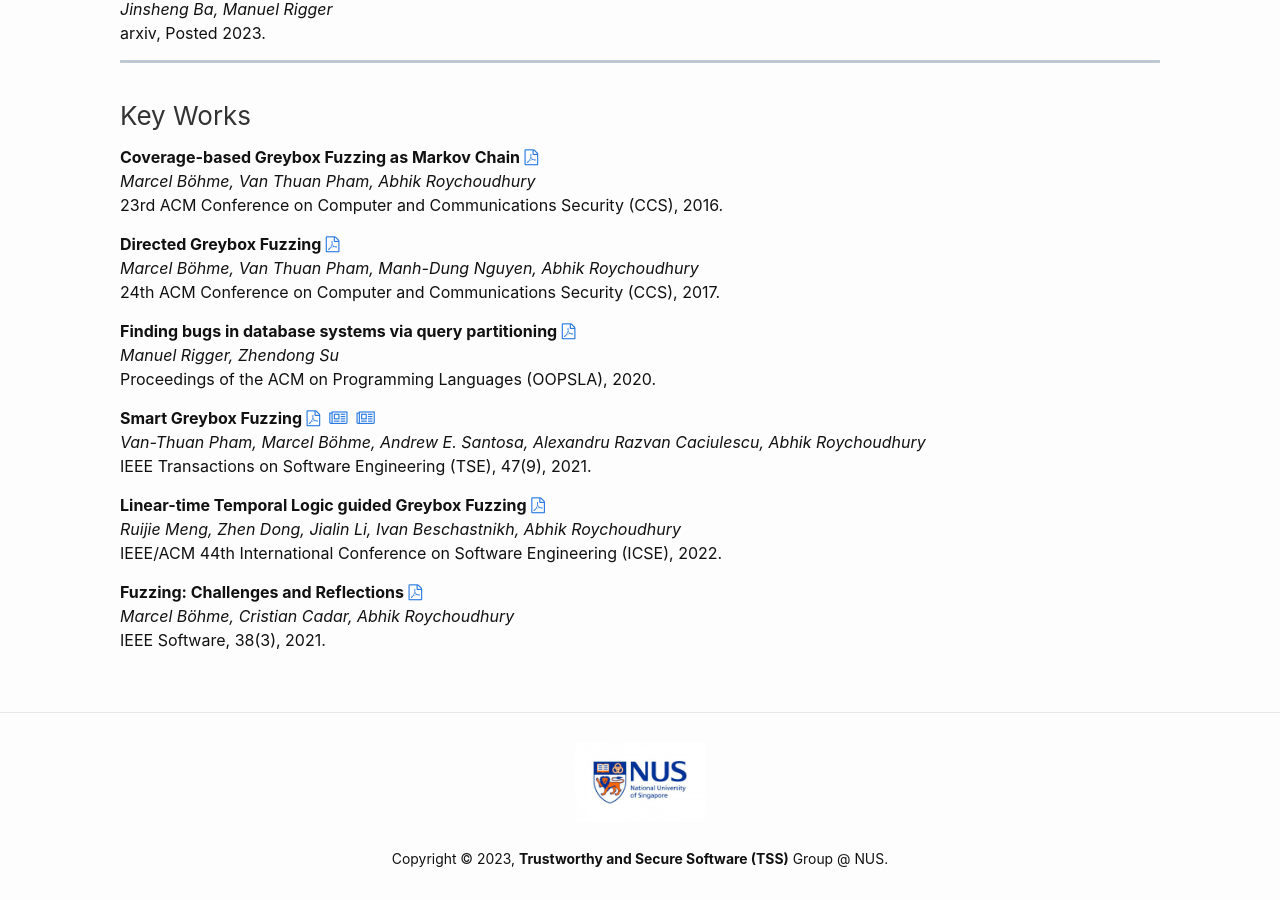
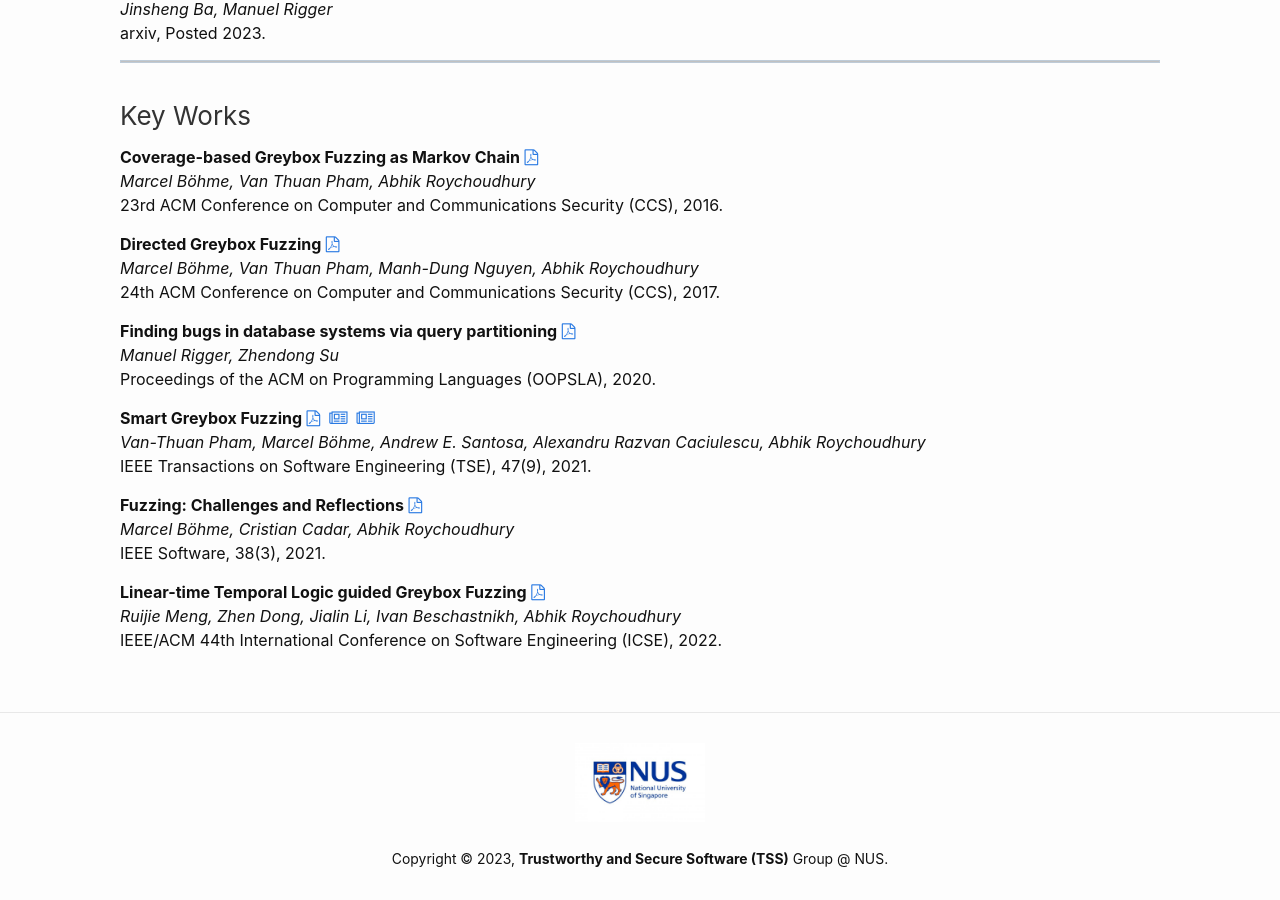
Before and after one commit to nus-tss/nus-tss.github.io, a Jekyll site: the page built from _pages/fuzzing_publications.md, in a window 1280 px wide and 900 px high, scrolled down 792 px. Built offline with Jekyll 4.4.1, drawn with Linux system fonts in a browser that asks for light colours; nearby versions of some CDN libraries.

Commit message:
publication update

```diff
--- a/_pages/fuzzing_publications.md
+++ b/_pages/fuzzing_publications.md
@@ -93,16 +93,16 @@ _Van-Thuan Pham, Marcel Böhme, Andrew E. Santosa, Alexandru Razvan Caciulescu,
 <br>
 IEEE Transactions on Software Engineering (TSE), 47(9), 2021.
 
+**Fuzzing: Challenges and Reflections**
+[{{page.pdf}}](https://abhikrc.com/pdf/IEEE-SW-Fuzzing.pdf)
+<br>
+_Marcel Böhme, Cristian Cadar, Abhik Roychoudhury_
+<br>
+IEEE Software, 38(3), 2021.
+
 **Linear-time Temporal Logic guided Greybox Fuzzing**
 [{{page.pdf}}](https://abhikrc.com/pdf/ICSE22-LTLFuzz.pdf)
 <br>
 _Ruijie Meng, Zhen Dong, Jialin Li, Ivan Beschastnikh, Abhik Roychoudhury_
 <br>
 IEEE/ACM 44th International Conference on Software Engineering (ICSE), 2022.
-
-**Fuzzing: Challenges and Reflections**
-[{{page.pdf}}](https://abhikrc.com/pdf/IEEE-SW-Fuzzing.pdf)
-<br>
-_Marcel Böhme, Cristian Cadar, Abhik Roychoudhury_
-<br>
-IEEE Software, 38(3), 2021.
```
